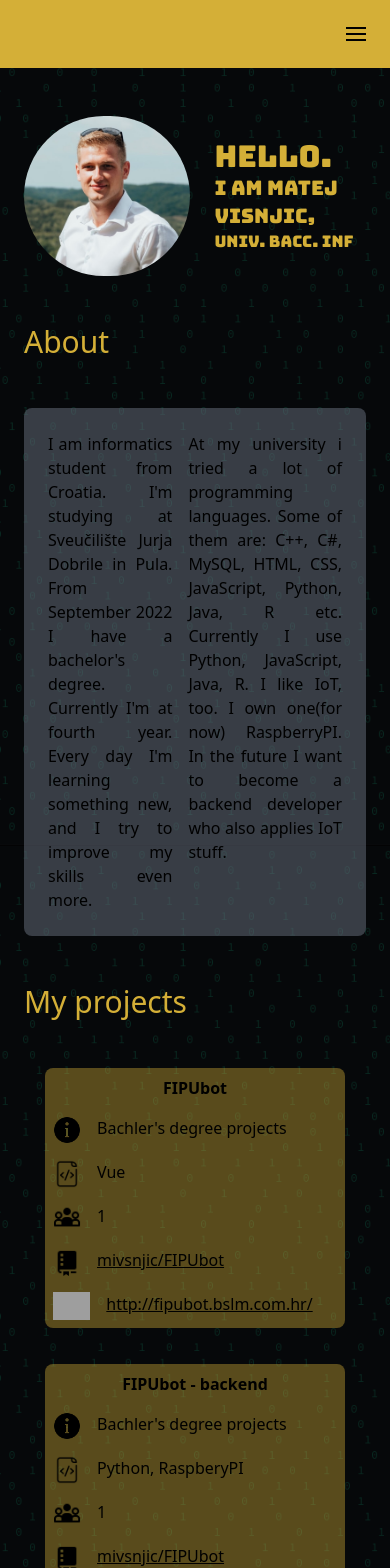
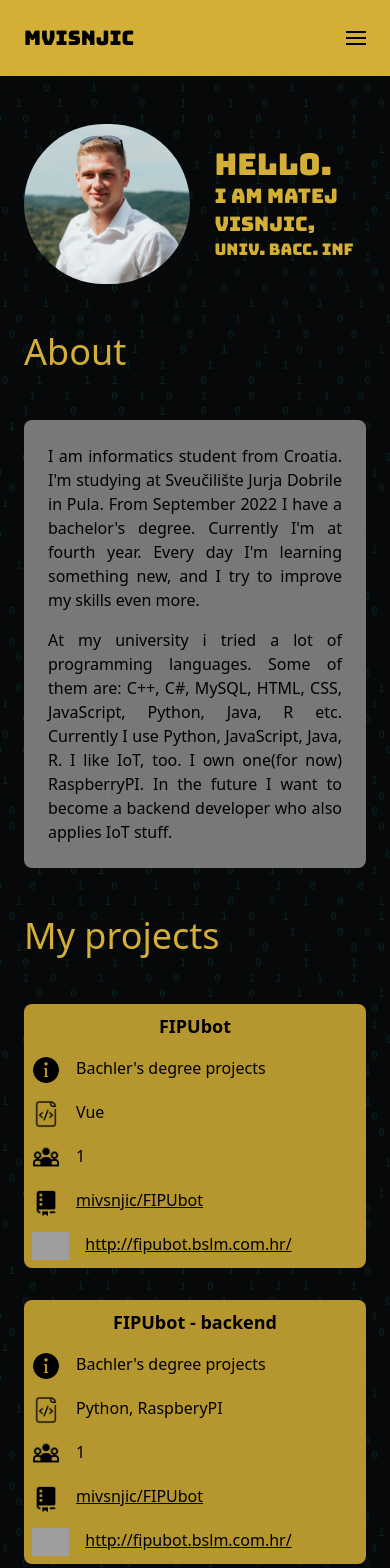
Before and after one commit to mvisnjic/mvisnjic.github.io, a Vue app: page / in a window 390 px wide. Shown: the top 1568 px of the page. Built offline with nearby package versions, Linux system fonts and the light colour scheme; grey boxes are pictures that could not be loaded.

Commit message:
design fix

```diff
--- a/src/components/appFooter.vue
+++ b/src/components/appFooter.vue
@@ -1,26 +1,26 @@
 <template>
     <div
-        class="flex flex-col border-t lg:mx-32 border-[#D4AF37] w-3/3 opacity-75 items-center lg:items-start"
+        class="flex flex-col border-t lg:mx-52 border-[#D4AF37] w-3/3 opacity-75 items-center lg:items-start"
     >
     <button class="lg:hidden self-end m-2" @click.prevent="goUp">
-        <img src="../static/uparrow.png" alt="" class="w-10 h-10">
+        <img src="../static/uparrow.png" alt="" class="w-12 h-12">
     </button>
         <div class="flex flex-col text-center space-y-3 lg:p-4 lg:space-y-4 lg:w-full">
             <div id="findMe" class="inline-flex space-x-5 self-center place-content-center lg:w-full">
                 <a target="_blank" href="https://github.com/mvisnjic">
-                    <img src="../static/github-icon.png" alt="github" class="w-10 h-10">
+                    <img src="../static/github-icon.png" alt="github" class="w-14 h-14">
                 </a>
                 <a target="_blank" href="https://www.linkedin.com/in/matej-vi%C5%A1nji%C4%87-51b273213/">
-                    <img src="../static/linked-icon.png" alt="linkedin" class="w-10 h-10">
+                    <img src="../static/linked-icon.png" alt="linkedin" class="w-14 h-14">
                 </a>
                 <a target="_blank" href="https://twitter.com/matejvisnjic">
-                    <img src="../static/twitter-icon.png" alt="twitter" class="w-10 h-10">
+                    <img src="../static/twitter-icon.png" alt="twitter" class="w-14 h-14">
                 </a>
                 <a target="_blank" href="https://www.facebook.com/matej.visnjic">
-                    <img src="../static/facebook-icon.png" alt="facebook" class="w-10 h-10">
+                    <img src="../static/facebook-icon.png" alt="facebook" class="w-14 h-14">
                 </a>
             </div>
-            <div class="text-[#D4AF37] text-[8px] lg:self-center">icons made by <a target="_blank" href="https://icons8.com">Icons8</a></div>
+            <div class="text-[#D4AF37] text-[10px] lg:text-[12px] lg:self-center">icons made by <a target="_blank" href="https://icons8.com">Icons8</a></div>
         </div>
         <div class="self-center text-[12px] text-[#D4AF37]">© 2022.</div>
     </div>
--- a/src/components/appHeader.vue
+++ b/src/components/appHeader.vue
@@ -1,7 +1,12 @@
 
 <template>
     <div class="bg-gradient-to-b bg-[#D4AF37] lg:hidden">
-        <div class="p-6 flex flex-row-reverse lg:hidden">
+        <div class="p-6 flex flex-row justify-between lg:hidden">
+                <button>
+                    <a href="#" class="font-['Bungee'] text-xl">
+                        mvisnjic
+                    </a>
+                </button>
             <button @click="toggleMenu">
                     <svg
                     class="open fill-current h-5 w-5 transform transition duration-1000 ease-in-out"
@@ -53,36 +58,35 @@
         </div>
     </div>
     <div :class="open ? 'close text-white flex flex-col text-center text-xl bg-gradient-to-b bg-[#D4AF37] h-screen' : 'hidden lg:flex'">
-            <div class="font-bold space-y-3 lg:space-y-0 text-black lg:text-2xl lg:flex lg:flex-row lg:p-8 lg:border-b-[#D4AF37] lg:mx-32 lg:text-[#D4AF37] lg:border-b lg:opacity-75 lg:w-full lg:justify-evenly lg:items-center"
-            >
-
-                <div class="">
+        <div class="font-bold space-y-3 lg:space-y-0 text-black lg:text-2xl lg:flex lg:flex-row lg:p-8 lg:border-b-[#D4AF37] lg:mx-52 lg:text-[#D4AF37] lg:border-b lg:opacity-75 lg:w-full lg:justify-evenly lg:items-center"
+        >
+        <div class="hidden md:block">
                 <button>
                     <a href="#" class="font-['Bungee']">
 
                         mvisnjic
                     </a>
                 </button>
-            </div>
-            <div class="lg:bg-[#D4AF37] lg:h-16 lg:w-px lg:self-center" />
+        </div>
+        <div class="lg:bg-[#D4AF37] lg:h-16 lg:w-px lg:self-center" />
             <div class="bg-black h-px lg:hidden mx-10" />
             <div>
-                <button @click.prevent="scrollAbout">
+                <button @click="scrollAbout">
                     About
                 </button>
                 </div>
                 <div>
-                <button @click.prevent="scrollProjects">
+                <button @click="scrollProjects">
                     Projects
                 </button>
                 </div>
                 <div>
-                <button @click.prevent="scrollContact">
+                <button @click="scrollContact">
                     Contact me
                 </button>
                 </div>
                 <div>
-                <button @click.prevent="scrollFindMe">
+                <button @click="scrollFindMe">
                     Find me
                 </button>
                 </div>
--- a/src/components/contactMe.vue
+++ b/src/components/contactMe.vue
@@ -1,6 +1,6 @@
 <template>
-        <div class="rounded-lg bg-gray-500 lg:text-lg bg-opacity-50 p-6 items-center w-full flex flex-col lg:p-12">
-                    <div class="flex flex-col items-center lg:text-xl lg:w-2/6">
+        <div class="rounded-lg bg-[#8C8C8C] bg-opacity-85 p-6 items-center w-full flex flex-col lg:p-12">
+                    <div class="flex flex-col items-center lg:text-2xl lg:w-2/6">
                         <input type="text" id="fullname" v-model="fullname" placeholder="Full name..." required minlength="5" maxlength="30"
                         class="w-full text-black text-md py-2 pl-2 mb-4 placeholder-black border-b border-[#D4AF37] bg-transparent"><br>
                         <input type="text" id="email" v-model="email" placeholder="Email..." required minlength="8" maxlength="50"
--- a/src/components/projects.vue
+++ b/src/components/projects.vue
@@ -1,6 +1,6 @@
 <template>
-        <div class="rounded-lg bg-[#D4AF37] lg:text-lg bg-opacity-40 w-[300px] gap-4 p-2 md:w-[400px] lg:w-[450px] lg:h-[350px] flex flex-col items-start lg:gap-4 lg:p-4 transition ease-in-out delay-150 hover:-translate-y-1 hover:scale-[1.15] hover:bg-opacity-80 duration-300">
-        <p class="self-center font-bold">{{name}}</p>
+        <div class="rounded-lg bg-[#D4AF37] lg:text-xl bg-opacity-85 w-full gap-4 p-2 md:w-[400px] lg:w-[450px] lg:h-[350px] flex flex-col items-start lg:gap-4 lg:p-4 transition ease-in-out delay-150 hover:-translate-y-1 hover:scale-[1.15] hover:bg-opacity-100 duration-300">
+        <p class="self-center font-bold text-lg lg:text-2xl">{{name}}</p>
         <div class="flex flex-row gap-4 h-1/6">
         <img src="../static/info.png" alt="" class="max-h-7"/>
         <p>{{about}}</p>
--- a/src/views/indexScreen.vue
+++ b/src/views/indexScreen.vue
@@ -1,5 +1,5 @@
 <template>
-    <div class="flex flex-col items-center space-y-12 lg:space-y-32 mt-12 lg:mt-16 px-6 lg:px-32 mb-32">
+    <div class="flex flex-col items-center space-y-12 lg:space-y-32 mt-12 lg:mt-16 px-6 lg:px-52 mb-12 lg:mb-32">
         <div class="text-[#D4AF37] font-['Bungee']">
             <div class="flex flex-row space-x-6">
                 <img src="../static/autoportret.png" alt="" class="h-40 lg:h-52 max-h-52 rounded-full">
@@ -12,22 +12,20 @@
             </div>
         </div>
         <div id="about" class="w-full space-y-12 lg:space-y-16">
-            <div class="text-3xl lg:text-7xl text-[#D4AF37]">About</div>
-            <div  class="bg-gray-500 bg-opacity-50 h-1/3 p-4 w-full rounded-lg flex flex-row lg:text-xl lg:items-center lg:p-6">
-                <div class="text-justify p-2">
+            <div class="text-4xl lg:text-7xl text-[#D4AF37]">About</div>
+            <div  class="bg-[#8C8C8C] bg-opacity-85 h-1/3 p-4 w-full rounded-lg flex flex-col md:flex-row lg:text-2xl lg:items-center lg:p-6">
+                <div class="text-justify p-2 flex flex-col lg:flex-row lg:space-x-8 gap-4">
                     <p> I am informatics student from Croatia. I'm studying at Sveučilište Jurja Dobrile in Pula. From September 2022 I have a bachelor's degree. Currently I'm at fourth year.
                         Every day I'm learning something new, and I try to improve my skills even more. </p>
-                </div>
-                <div class="text-justify p-2">
-                     <p>At my university i tried a lot of programming languages. Some of them are: C++, C#, MySQL, HTML, CSS, JavaScript, Python, Java, R etc.
-                                                Currently I use Python, JavaScript, Java, R. I like IoT, too. I own one(for now) RaspberryPI.
-                                                In the future I want to become a backend developer who also applies IoT stuff.</p>
-                </div>
+                    <p>At my university i tried a lot of programming languages. Some of them are: C++, C#, MySQL, HTML, CSS, JavaScript, Python, Java, R etc.
+                        Currently I use Python, JavaScript, Java, R. I like IoT, too. I own one(for now) RaspberryPI.
+                        In the future I want to become a backend developer who also applies IoT stuff.</p>
+                    </div>
             </div>
         </div>
         <div id="projects" class="w-full space-y-12 lg:space-y-16">
-            <div class="text-3xl lg:text-7xl text-[#D4AF37]">My projects</div>
-            <div class="flex lg:justify-start flex-col items-center lg:flex-row lg:flex-wrap gap-9 lg:gap-18">
+            <div class="text-4xl lg:text-7xl text-[#D4AF37]">My projects</div>
+            <div class="flex lg:justify-start flex-col items-center lg:flex-row lg:flex-wrap gap-8 lg:gap-24">
                 <projects name="FIPUbot" about="Bachler's degree projects" languages="Vue" team="1" githubLink="https://github.com/mvisnjic/FIPUbot" linkName="mivsnjic/FIPUbot" appLink="http://fipubot.bslm.com.hr/"/>
                 <projects name="FIPUbot - backend" about="Bachler's degree projects" languages="Python, RaspberyPI" team="1" githubLink="https://github.com/mvisnjic/FIPUbot-backend" linkName="mivsnjic/FIPUbot" appLink="http://fipubot.bslm.com.hr/"/>
                 <projects name="eventFinder - backend" about="backend for eventFinder-frontend" languages="nodeJS" team="2" githubLink="https://github.com/mvisnjic/eventFinder-backend" linkName="mvisnjic/eventFinder-backend" appLink="https://eventfinder.bslm.com.hr/"/>
@@ -36,7 +34,7 @@
             </div>
         </div>
         <div id="contact" class="w-full space-y-12 lg:space-y-16">
-            <div class="text-3xl lg:text-7xl text-[#D4AF37]">Contact me</div>
+            <div class="text-4xl lg:text-7xl text-[#D4AF37]">Contact me</div>
             <div class="flex lg:justify-start flex-col items-center lg:flex-row lg:flex-wrap gap-9 lg:gap-18">
                 <contact />
             </div>
```
Also changed, not shown: package.json (+5 -5 lines), 1 other file (tests, documents, lock files or other folders).
